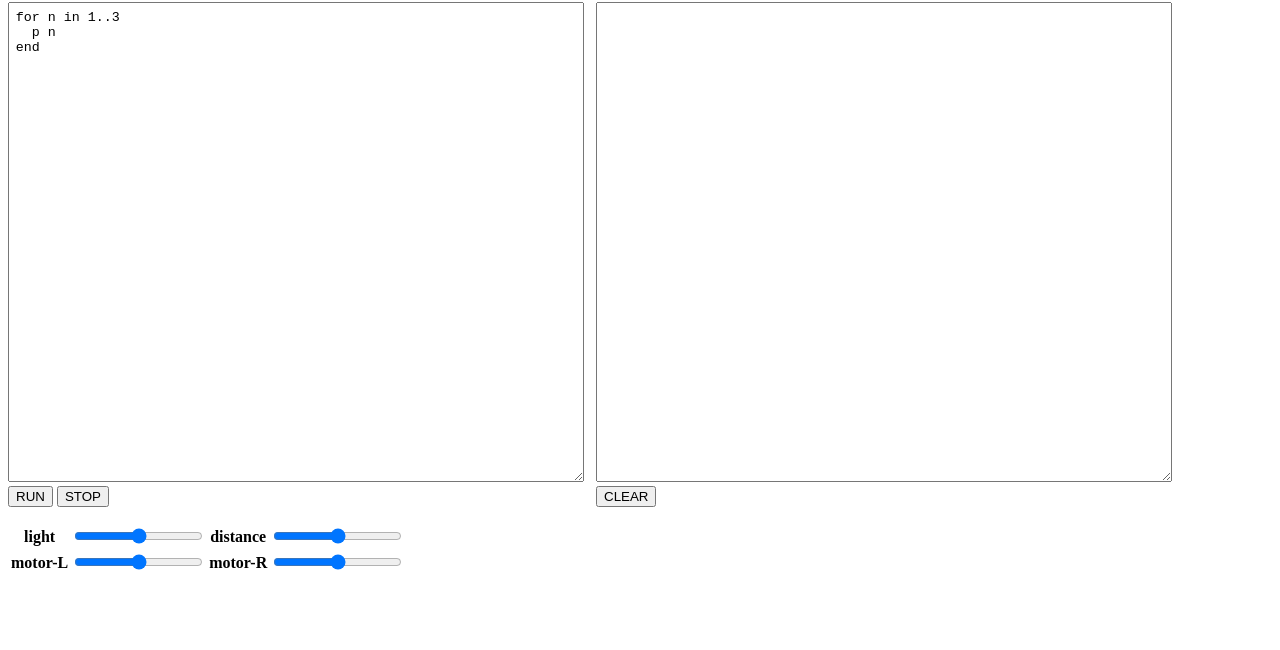
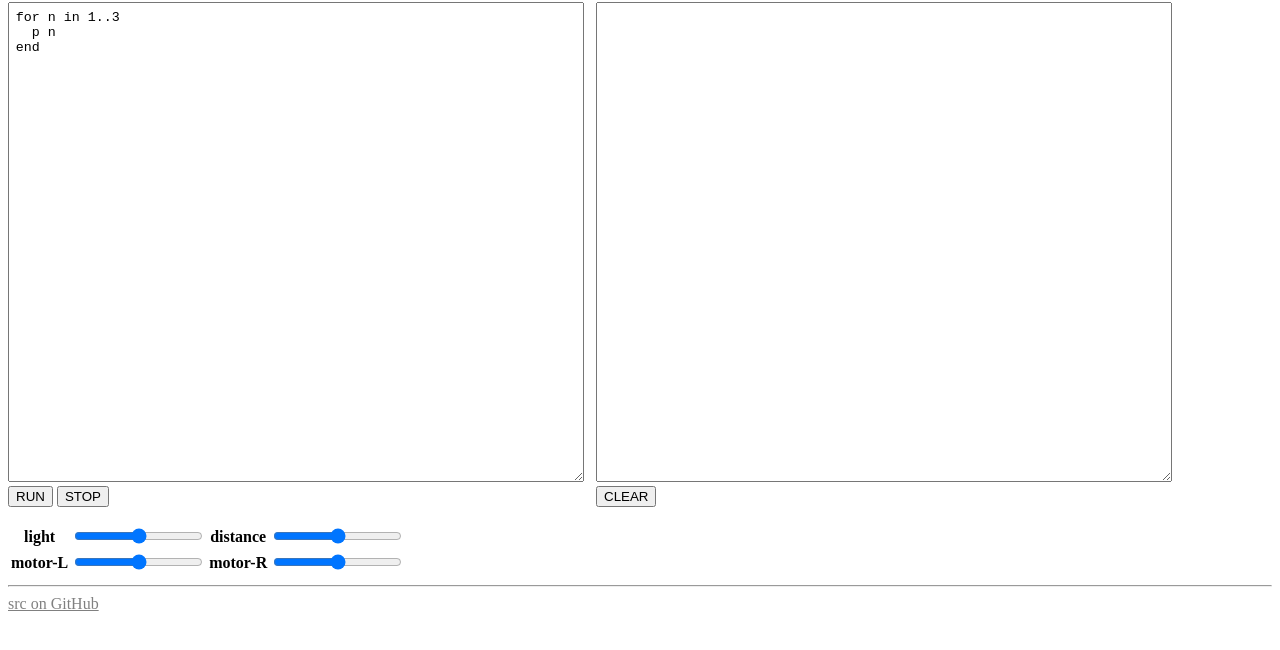
Before and after one commit to code4fukui/Ruby-Jam, a plain HTML site: page index.html in a window 1280 px wide. Shown: the part 78-728 px from the top of the page. Drawn offline with Linux system fonts and the light colour scheme.

Commit message:
add link

```diff
--- a/index.html
+++ b/index.html
@@ -22,6 +22,9 @@ end
   <tr><th>motor-L</th><td><input type=range id=inmotorleft min=-100 max=100></td>
     <th>motor-R</th><td><input type=range id=inmotorright min=-100 max=100></td></tr>
 </table>
+
+<hr>
+<a href=https://github.com/code4fukui/Ruby-Jam>src on GitHub</a>
 
 <script type="module">
 import { execRuby } from "./execRuby.js";
@@ -85,4 +88,7 @@ textarea {
 table {
   margin-top: 1em;
 }
+a {
+  color: gray !important;
+}
 </style>
```
